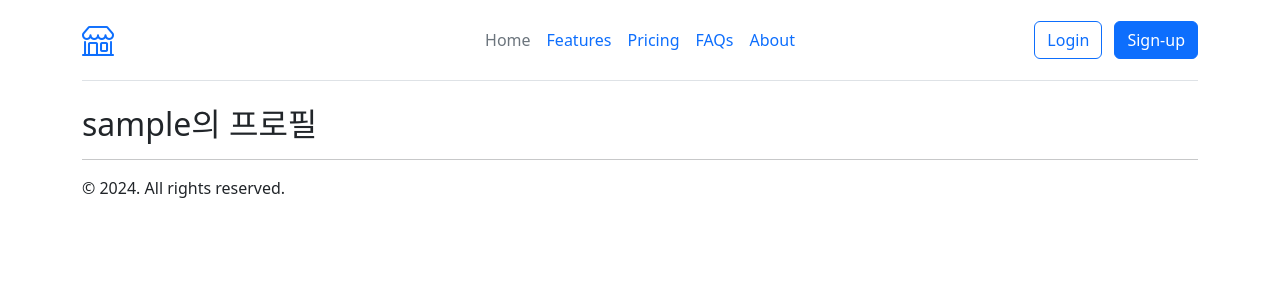
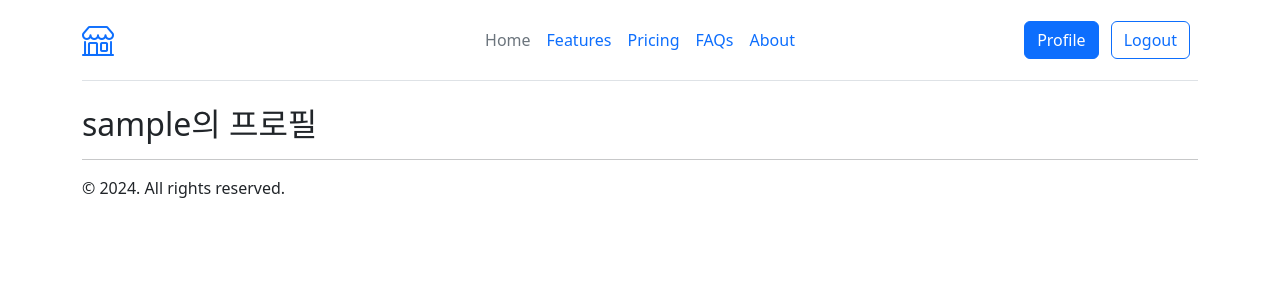
Before and after one commit to 0o0w0d/django-portone, a Django app: page /accounts/profile/ in a window 1280 px wide. Shown: the top 300 px of the page. Run offline with Django 4.2, Linux system fonts and the light colour scheme; the visitor is signed in with stand-in values (Sample User, id 1); some libraries are stand-ins or nearby versions.

Commit message:
(accounts) add links to base navbar

```diff
--- a/templates/base.html
+++ b/templates/base.html
@@ -42,8 +42,16 @@
         </ul>
 
         <div class="col-md-3 text-end">
-          <button type="button" class="btn btn-outline-primary me-2">Login</button>
-          <button type="button" class="btn btn-primary">Sign-up</button>
+          {% if user.is_authenticated %}
+            <a class="btn btn-primary me-2 text-decoration-none" href='{% url "profile" %}'>Profile</a>
+            <form action="{% url 'logout' %}" method="post" class="d-inline">
+              {% csrf_token %}
+              <button type="submit" class="btn btn-outline-primary me-2">Logout</button>
+            </form>
+          {% else %}
+            <a class="btn btn-primary me-2 text-decoration-none" href='{% url "signup" %}'>Sign up</a>
+            <a class="btn btn-outline-primary me-2 text-decoration-none" href='{% url "login" %}'>Login</a>
+          {% endif %}
         </div>
       </header>
     </div>
```
